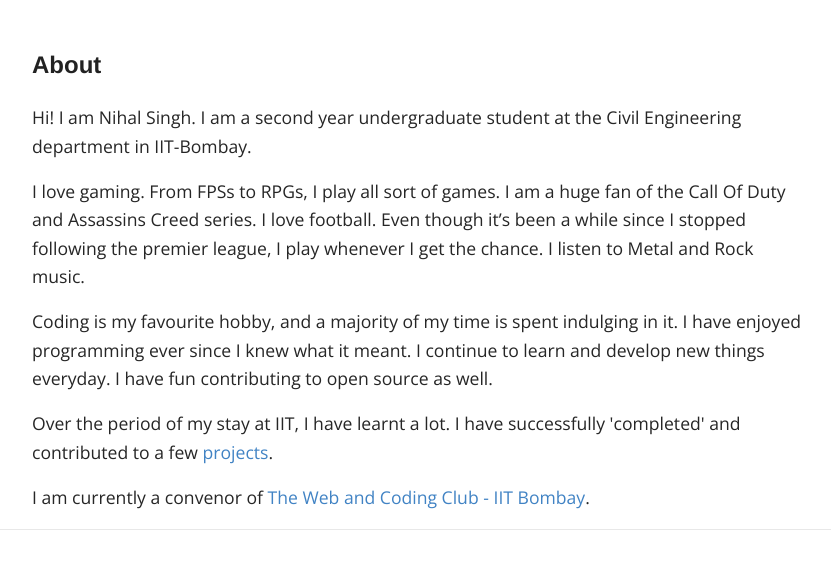
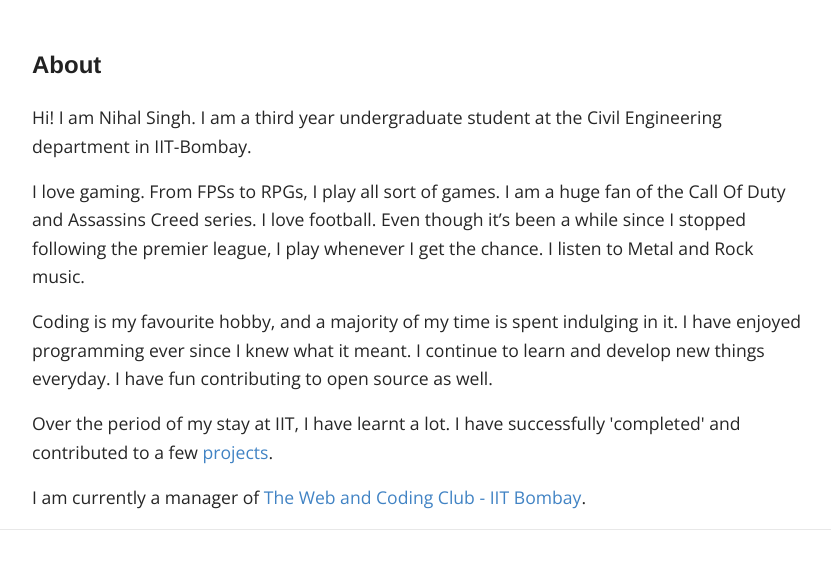
Before and after one commit to nihal111/nihal111.github.io, a Jekyll site: the page built from index.html, in a window 1280 px wide. Shown: the part 166-741 px from the top of the page, without its empty margins (223-1054 px from the left). Built offline with Jekyll 4.4.1, drawn with Linux system fonts in a browser that asks for light colours; some web fonts are replaced.

```diff
--- a/index.html
+++ b/index.html
@@ -6,7 +6,7 @@ title : About
  <article>
 			<h2>About</h2>
 
-    <p>Hi! I am Nihal Singh. I am a second year undergraduate student at the Civil Engineering department in IIT-Bombay.</p>
+<p>Hi! I am Nihal Singh. I am a third year undergraduate student at the Civil Engineering department in IIT-Bombay.</p>
 
 <p>I love gaming. From FPSs to RPGs, I play all sort of games. I am a huge fan of the Call Of Duty and Assassins Creed series. I love football. Even though it’s been a while since I stopped following the premier league, I play whenever I get the chance. I listen to Metal and Rock music.</p>
 
@@ -14,6 +14,6 @@ title : About
 
 <p>Over the period of my stay at IIT, I have learnt a lot. I have successfully 'completed' and contributed to a few <a href="/projects">projects</a>.</p>
 
-<p>I am currently a convenor of <a href="https://www.facebook.com/wncc.iitb/">The Web and Coding Club - IIT Bombay</a>.</p>
+<p>I am currently a manager of <a href="https://www.facebook.com/wncc.iitb/">The Web and Coding Club - IIT Bombay</a>.</p>
 
 </article>
```
Also changed, not shown: _pages/projects.md (+3 -0 lines).
